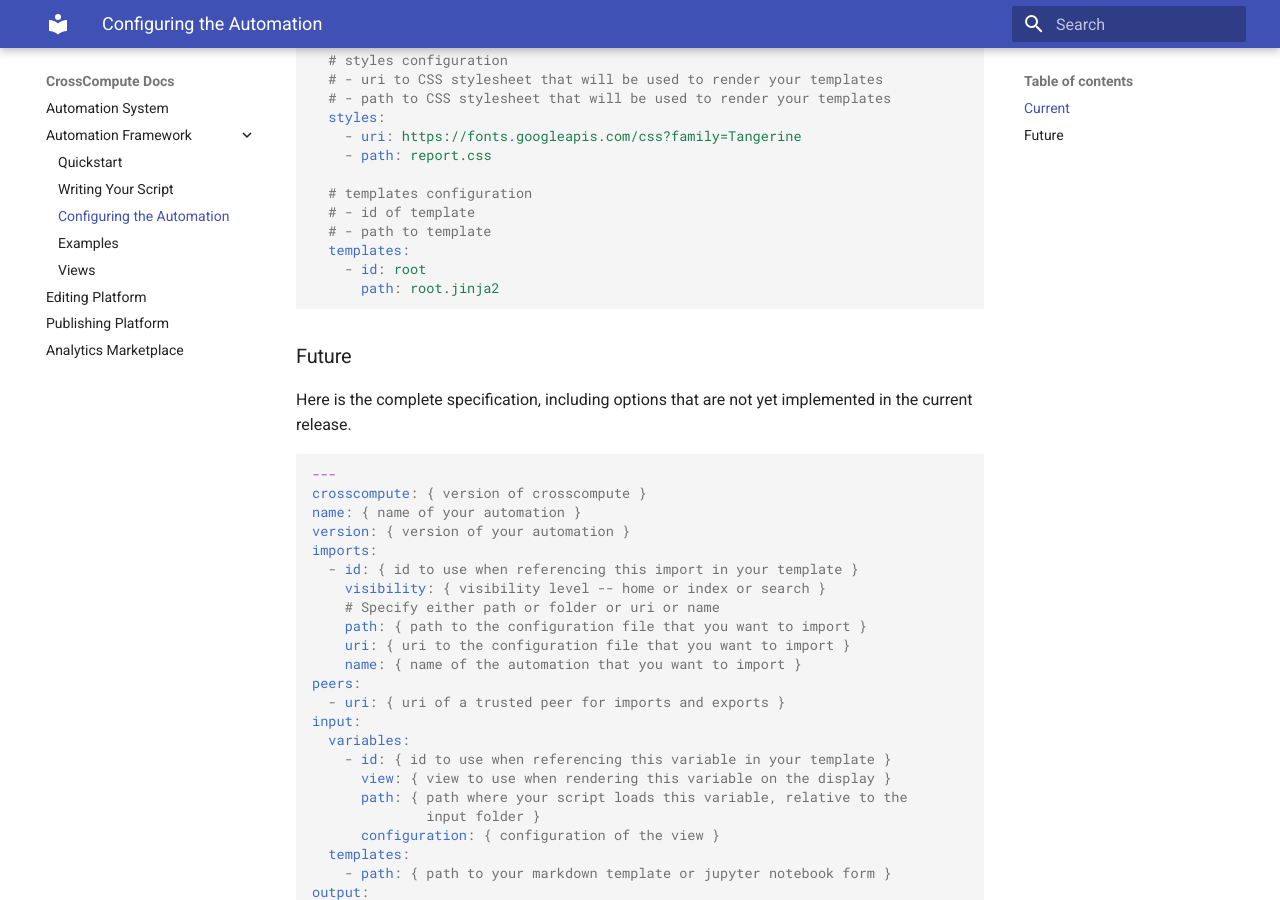
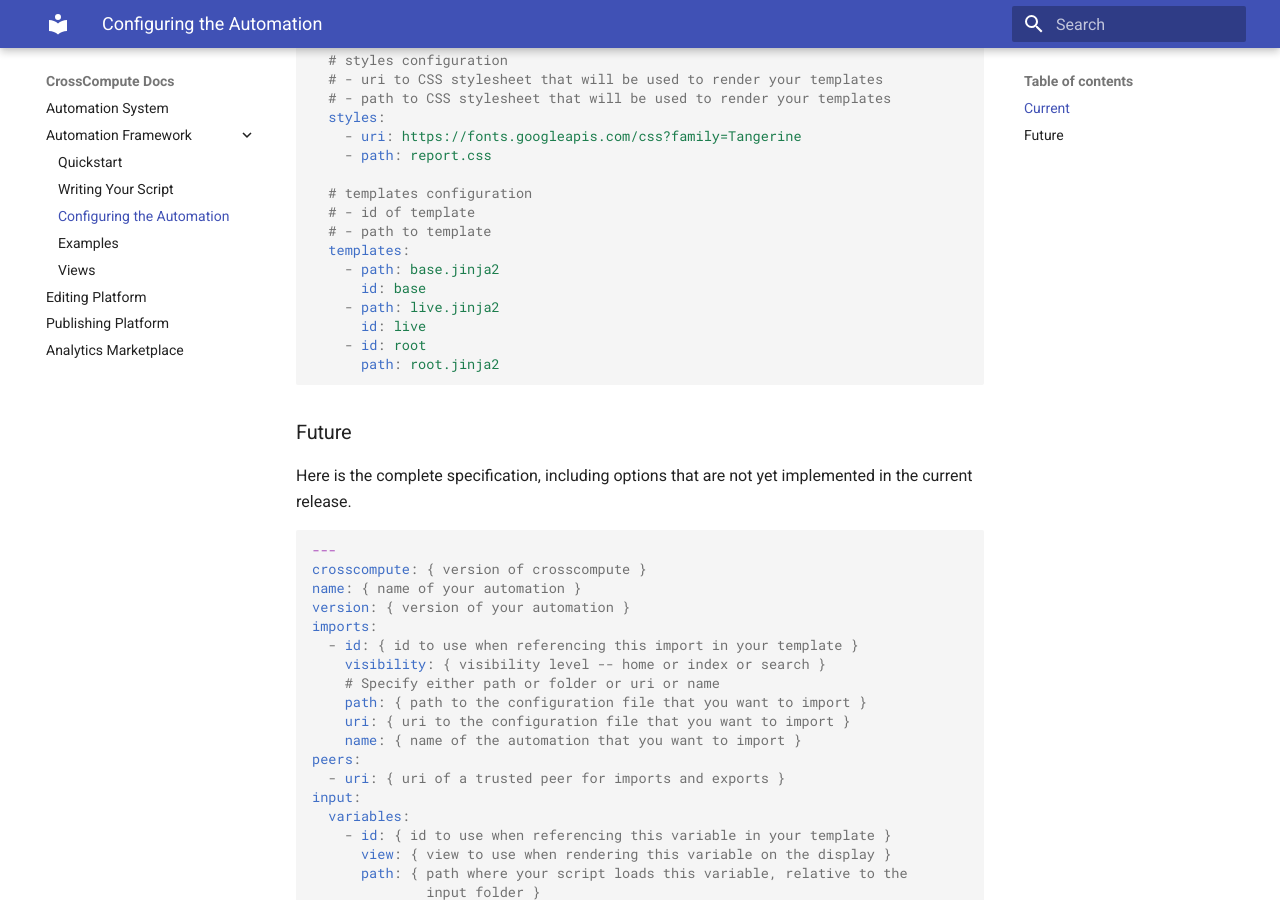
Before and after one commit to crosscompute/crosscompute-docs, an MkDocs documentation site: the page built from docs/automation-framework/configuration.md, in a window 1280 px wide and 900 px high, scrolled down 3729 px. Built offline with MkDocs 1.6.1 and Material for MkDocs 9.7.7, drawn with Linux system fonts in a browser that asks for light colours.

Commit message:
Save notes

````diff
--- a/docs/automation-framework/configuration.md
+++ b/docs/automation-framework/configuration.md
@@ -197,6 +197,10 @@
   # - id of template
   # - path to template
   templates:
+    - path: base.jinja2
+      id: base
+    - path: live.jinja2
+      id: live
     - id: root
       path: root.jinja2
 ```
````
